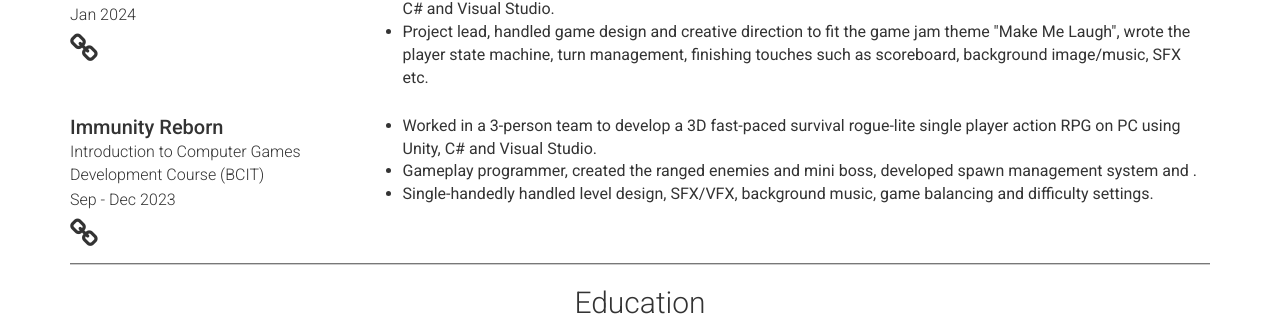
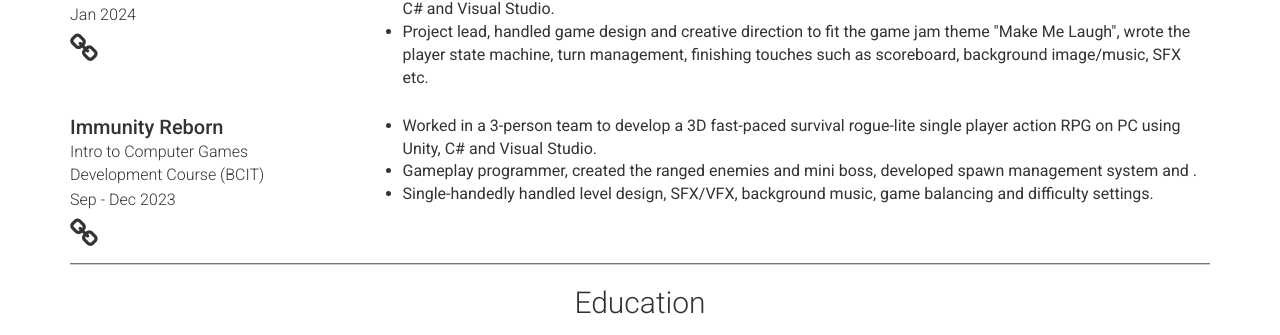
Before and after one commit to DelaineWTan/delainewtan.github.io, a Jekyll site: the page built from index.md, in a window 1280 px wide. Shown: the part 1003-1338 px from the top of the page. Built offline with Jekyll 4.4.1, drawn with Linux system fonts in a browser that asks for light colours.

Commit message:
Shorten project course description.

```diff
--- a/_data/projects.yml
+++ b/_data/projects.yml
@@ -21,7 +21,7 @@
 - layout: left
   name: Immunity Reborn
   dates: Sep - Dec 2023
-  company: Introduction to Computer Games Development Course (BCIT)
+  company: Intro to Computer Games Development Course (BCIT)
   link: https://delainetan.itch.io/immunity-reborn
   # github:
   description_list:
```
